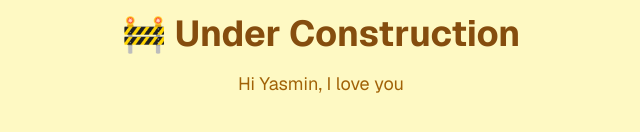
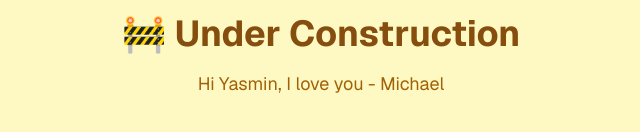
Before and after one commit to mcPrefect/michaelcronin.ie, a Next.js app in the folder michaelcronin-site/: page / in a window 1280 px wide. Shown: the part 344-476 px from the top of the page, without its empty margins (319-959 px from the left). Built offline with nearby package versions, Linux system fonts and the light colour scheme.

Commit message:
for yasmin

```diff
--- a/michaelcronin-site/app/page.js
+++ b/michaelcronin-site/app/page.js
@@ -35,7 +35,7 @@ if (underConstruction) {
         <div>
           <h1 className="text-4xl font-bold mb-4 text-yellow-800">🚧 Under Construction</h1>
           <p className="text-lg text-yellow-700 max-w-xl mx-auto">
-            Hi Yasmin, I love you
+            Hi Yasmin, I love you - Michael
 
           </p>
         </div>
```
